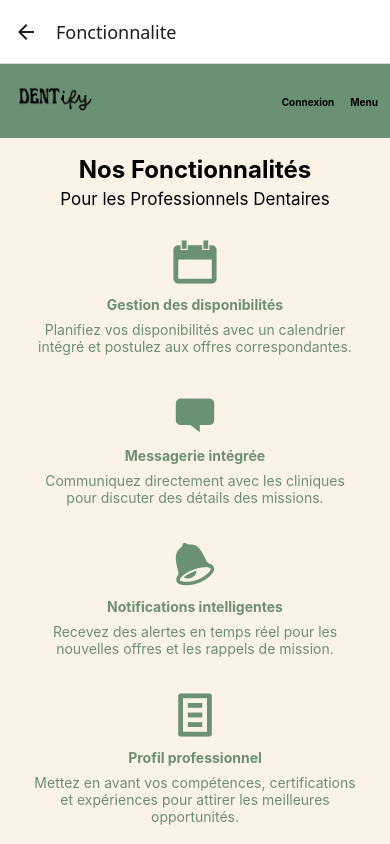
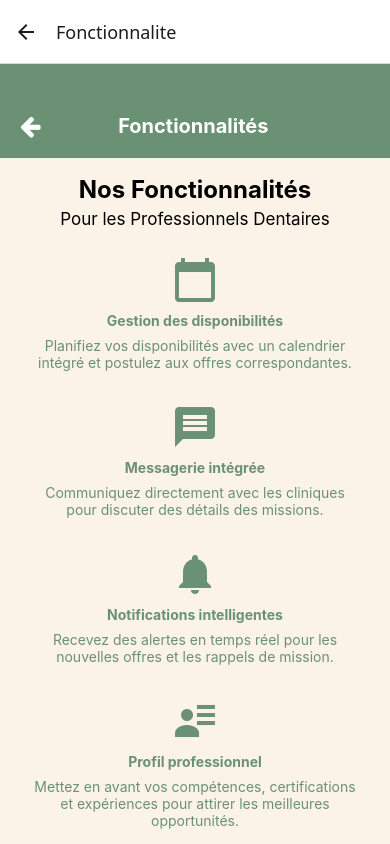
Before and after one commit to Mikabenoit1/Dentify, a React Native app in the folder frontendMobile/: screen /Fonctionnalite in a window 390 px wide. Shown: the top 844 px of the page. Built offline with nearby package versions, Linux system fonts and the light colour scheme; what react-native-calendars would draw is missing.

Commit message:
Update Fonctionnalite.tsx

```diff
--- a/frontendMobile/screens/Fonctionnalite.tsx
+++ b/frontendMobile/screens/Fonctionnalite.tsx
@@ -1,36 +1,17 @@
 import React from 'react';
-import { Image, StyleSheet, View, ScrollView, TouchableOpacity } from 'react-native';
+import { View, ScrollView, TouchableOpacity, StyleSheet, Text } from 'react-native';
+import { ThemedText } from '../utils/ThemedText';
+import { FontAwesome, MaterialIcons, MaterialCommunityIcons } from '@expo/vector-icons';
 
-import { ThemedText } from '../utils/ThemedText';
-import Icon from 'react-native-vector-icons/MaterialCommunityIcons';
-import { MaterialIcons, FontAwesome, Entypo } from '@expo/vector-icons';
-
-
-export default function Fonctionnalite({navigation}) {
-
-
+export default function Fonctionnalite({ navigation }) {
   return (
     <View style={styles.container}>
       <View style={styles.header}>
-        <TouchableOpacity onPress={() => navigation.navigate('Indexx')}>
-          <Image
-            source={require('../assets/dentify_logo_noir.png')}
-            style={{ width: 90, height: 50 }}
-            resizeMode="contain"
-          />
+        <TouchableOpacity onPress={() => navigation.goBack()}>
+          <FontAwesome name="arrow-left" size={24} color="white" />
         </TouchableOpacity>
-        <View style={styles.linksContainer}>
-          <ThemedText variant="subtitle1">
-            <TouchableOpacity onPress={() => navigation.navigate('Connexions')}>
-              <ThemedText>Connexion</ThemedText>
-            </TouchableOpacity>
-          </ThemedText>
-          <ThemedText variant="subtitle1">
-            <TouchableOpacity onPress={() => navigation.navigate('menu')}>
-              <ThemedText>Menu</ThemedText>
-            </TouchableOpacity>
-          </ThemedText>
-        </View>
+        <Text style={styles.headerTitle}>Fonctionnalités</Text>
+        <View style={styles.headerRight} />
       </View>
 
       <ScrollView style={styles.body}>
@@ -38,16 +19,14 @@ export default function Fonctionnalite({navigation}) {
           <ThemedText variant="headline">
             Nos Fonctionnalités
           </ThemedText>
-        <ThemedText variant="caption"/>
           <ThemedText variant="body2">
             Pour les Professionnels Dentaires
           </ThemedText>
         </View>
 
-        {/* Section pour les professionnels dentaires */}
         <View style={styles.iconSection}>
           <View style={styles.iconWrapper}>
-            <Entypo name="calendar" size={48} color="#6a9174" />
+            <MaterialIcons name="calendar-today" size={48} color="#6a9174" />
             <ThemedText variant="body2" style={styles.iconText}>
               Gestion des disponibilités
             </ThemedText>
@@ -57,7 +36,7 @@ export default function Fonctionnalite({navigation}) {
           </View>
 
           <View style={styles.iconWrapper}>
-            <Entypo name="message" size={48} color="#6a9174" />
+            <MaterialIcons name="message" size={48} color="#6a9174" />
             <ThemedText variant="body2" style={styles.iconText}>
               Messagerie intégrée
             </ThemedText>
@@ -67,7 +46,7 @@ export default function Fonctionnalite({navigation}) {
           </View>
 
           <View style={styles.iconWrapper}>
-            <Entypo name="bell" size={48} color="#6a9174" />
+            <MaterialIcons name="notifications" size={48} color="#6a9174" />
             <ThemedText variant="body2" style={styles.iconText}>
               Notifications intelligentes
             </ThemedText>
@@ -77,7 +56,7 @@ export default function Fonctionnalite({navigation}) {
           </View>
 
           <View style={styles.iconWrapper}>
-            <Entypo name="text-document" size={48} color="#6a9174" />
+            <MaterialCommunityIcons name="account-details" size={48} color="#6a9174" />
             <ThemedText variant="body2" style={styles.iconText}>
               Profil professionnel
             </ThemedText>
@@ -87,7 +66,6 @@ export default function Fonctionnalite({navigation}) {
           </View>
         </View>
 
-        {/* Section pour les cliniques dentaires */}
         <View style={styles.center}>
           <ThemedText variant="body2">
             Pour les Cliniques Dentaires
@@ -96,7 +74,7 @@ export default function Fonctionnalite({navigation}) {
 
         <View style={styles.iconSection}>
           <View style={styles.iconWrapper}>
-            <Entypo name="folder" size={48} color="#6a9174" />
+            <MaterialIcons name="folder" size={48} color="#6a9174" />
             <ThemedText variant="body2" style={styles.iconText}>
               Gestion des offres de remplacement
             </ThemedText>
@@ -106,7 +84,7 @@ export default function Fonctionnalite({navigation}) {
           </View>
 
           <View style={styles.iconWrapper}>
-            <Icon name="account-search" size={48} color="#6a9174" />
+            <MaterialCommunityIcons name="account-search" size={48} color="#6a9174" />
             <ThemedText variant="body2" style={styles.iconText}>
               Sélection des candidats
             </ThemedText>
@@ -116,7 +94,7 @@ export default function Fonctionnalite({navigation}) {
           </View>
 
           <View style={styles.iconWrapper}>
-            <Icon name="history" size={48} color="#6a9174" />
+            <MaterialIcons name="history" size={48} color="#6a9174" />
             <ThemedText variant="body2" style={styles.iconText}>
               Historique et évaluation
             </ThemedText>
@@ -137,27 +115,28 @@ const styles = StyleSheet.create({
   },
   header: {
     flexDirection: 'row',
+    justifyContent: 'space-between',
     alignItems: 'center',
-    justifyContent: 'space-between',
-    padding: 12,
+    padding: 20,
     backgroundColor: '#6a9174',
+    paddingTop: 50,
   },
-  linksContainer: {
-    flexDirection: 'row',
-    gap: 16,
+  headerTitle: {
+    fontSize: 20,
+    fontWeight: 'bold',
+    color: 'white',
+  },
+  headerRight: {
+    width: 24,
   },
   body: {
     flex: 1,
     padding: 16,
-
   },
-
   center: {
     alignItems: 'center',
     marginBottom: 24,
   },
-
-
   iconSection: {
     marginBottom: 24,
   },
@@ -177,5 +156,4 @@ const styles = StyleSheet.create({
     color: '#6a9174',
     paddingHorizontal: 16,
   },
-
 });
```
Lines whose indentation alone changed are shown as unchanged.
